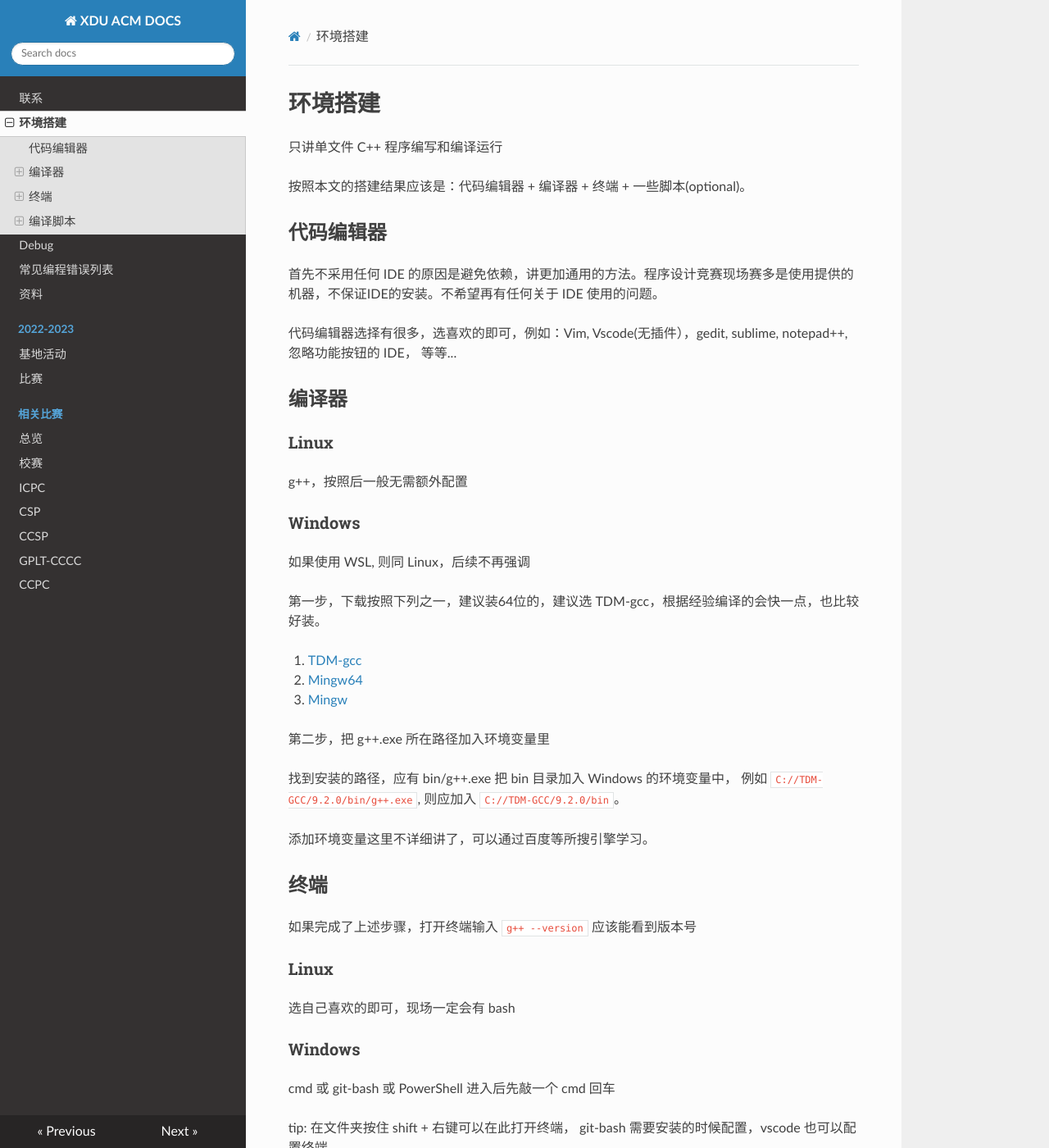
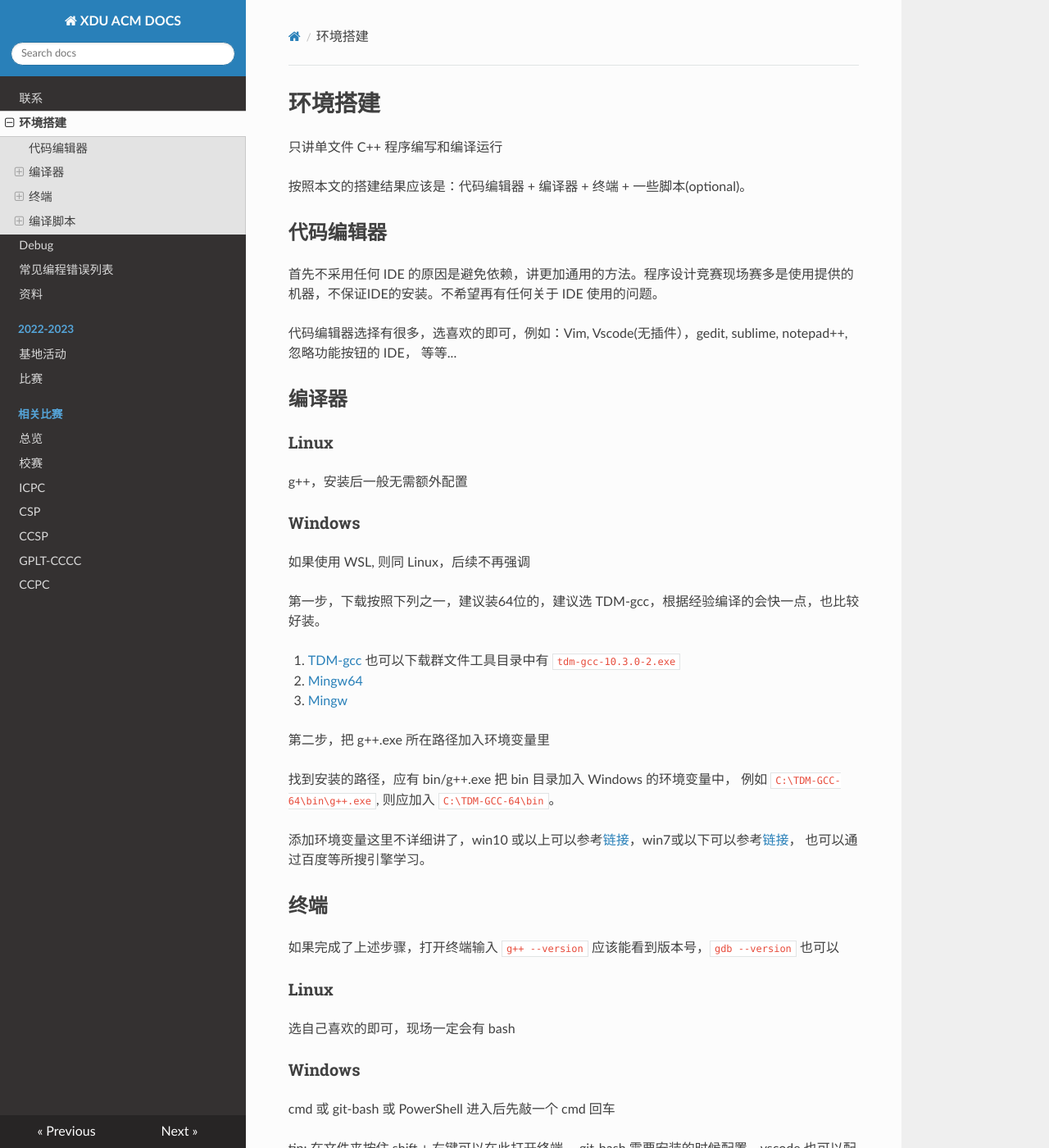
Before and after one commit to xdu-icpc/docs, an MkDocs documentation site: the page built from docs/environment.md, in a window 1280 px wide and 1400 px high. Shown: the whole window at 82% size. Built offline with MkDocs 1.6.1, drawn with Linux system fonts in a browser that asks for light colours; nearby versions of some CDN libraries; some of the changed text lies outside the part shown.

````diff
--- a/docs/environment.md
+++ b/docs/environment.md
@@ -14,7 +14,7 @@
 
 ### Linux
 
-g++，按照后一般无需额外配置
+g++，安装后一般无需额外配置
 
 ### Windows
 
@@ -22,20 +22,20 @@ g++，按照后一般无需额外配置
 
 第一步，下载按照下列之一，建议装64位的，建议选 TDM-gcc，根据经验编译的会快一点，也比较好装。
 
-1. [TDM-gcc](https://jmeubank.github.io/tdm-gcc/)
+1. [TDM-gcc](https://jmeubank.github.io/tdm-gcc/) 也可以下载群文件工具目录中有 `tdm-gcc-10.3.0-2.exe`
 2. [Mingw64](https://www.mingw-w64.org/downloads/)
 3. [Mingw](https://sourceforge.net/projects/mingw/)
 
 第二步，把 g++.exe 所在路径加入环境变量里
 
 找到安装的路径，应有 bin/g++.exe 把 bin 目录加入 Windows 的环境变量中，
-例如 `C://TDM-GCC/9.2.0/bin/g++.exe`, 则应加入 `C://TDM-GCC/9.2.0/bin`。
+例如 `C:\TDM-GCC-64\bin\g++.exe`, 则应加入 `C:\TDM-GCC-64\bin`。
 
-添加环境变量这里不详细讲了，可以通过百度等所搜引擎学习。
+添加环境变量这里不详细讲了，win10 或以上可以参考[链接](https://jingyan.baidu.com/article/47a29f24610740c0142399ea.html)，win7或以下可以参考[链接](https://jingyan.baidu.com/article/b24f6c82cba6dc86bfe5da9f.html)， 也可以通过百度等所搜引擎学习。
 
 ## 终端
 
-如果完成了上述步骤，打开终端输入 `g++ --version` 应该能看到版本号
+如果完成了上述步骤，打开终端输入 `g++ --version` 应该能看到版本号，`gdb --version` 也可以
 
 ### Linux
 
@@ -83,7 +83,7 @@ g++ $1.cpp -o $1 -g -O0 -Wall -DLOCAL -fsanitize=undefined -fsanitize=address &&
 创建 rc.bat
 
 ```bat
-g++ %%1.cpp -o %%1 -g -O0 -Wall -DLOCAL && echo compile_successfully && %%1.exe
+g++ %1.cpp -o %1 -g -O0 -Wall -DLOCAL && echo compile_successfully && %1.exe
 ```
 
-则可以 `./rc A` 编译运行 A.cpp
+则可以 `rc A` 编译运行 A.cpp
````
Also changed, not shown: docs/debug.md (+7 -1 lines).
